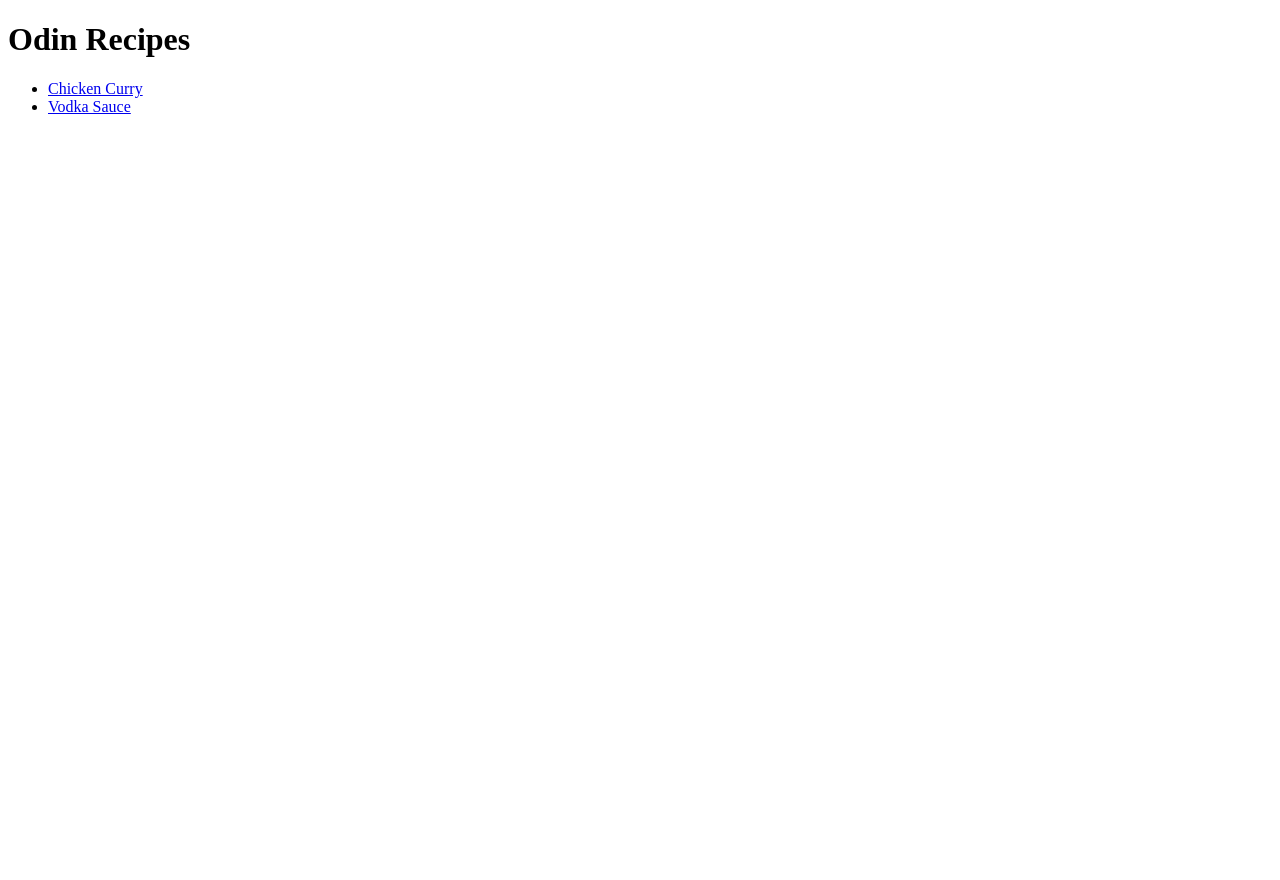
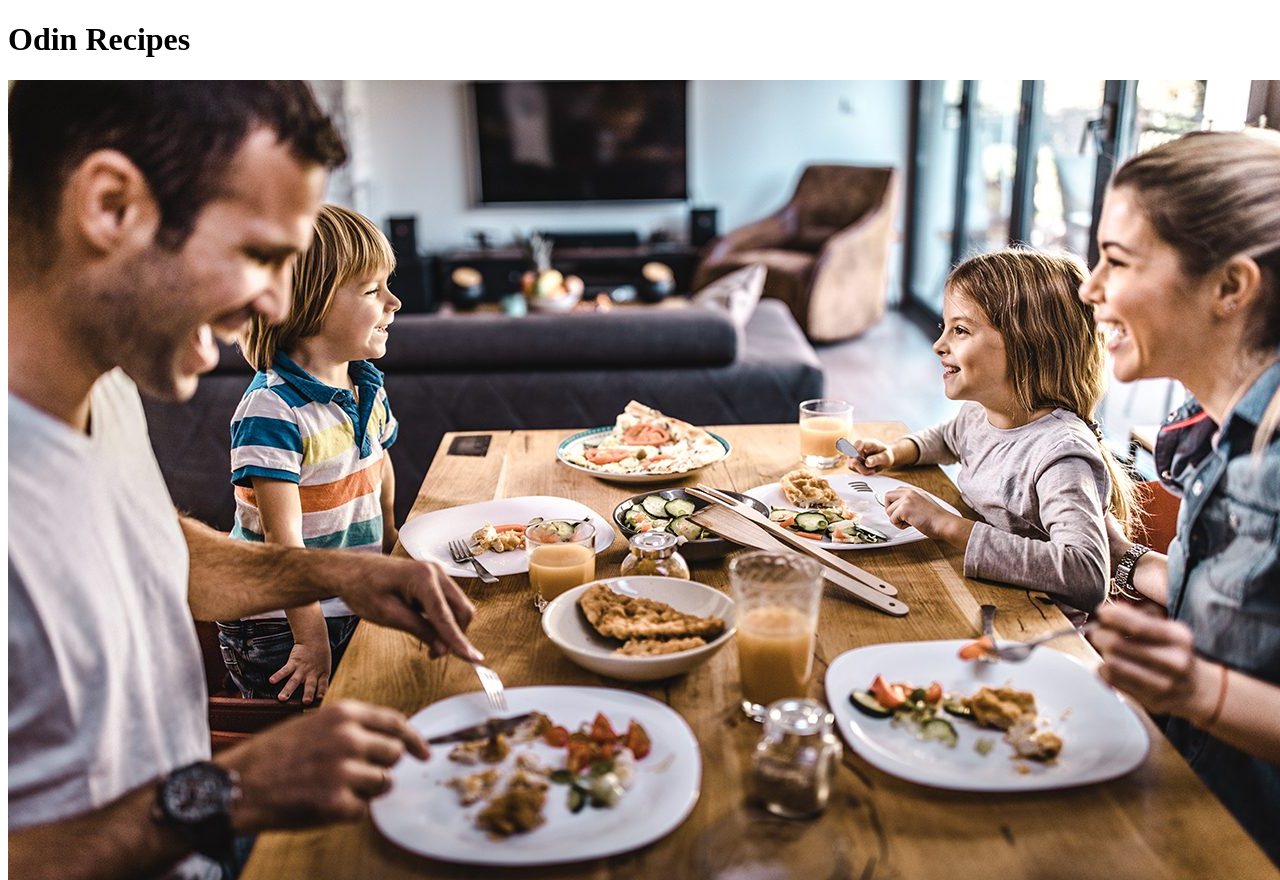
Before and after one commit to skothar3/odin-recipes, a plain HTML site: page index.html in a window 1280 px wide. Shown: the top 880 px of the page. Before the commit the page ends 800 px from the top, so only its background shows below. Drawn offline with Linux system fonts and the light colour scheme.

Commit message:
Add family dinner photo to homepage

```diff
--- a/index.html
+++ b/index.html
@@ -7,6 +7,7 @@
 
     <body>
         <h1>Odin Recipes</h1>
+        <img src="images/familydinner.jpg" alt="A happy family dinner">
         <ul>
             <li><a href="recipes/chickencurry.html">Chicken Curry</a></li>
             <li><a href="recipes/vodkasauce.html">Vodka Sauce</a></li>
```
Also changed, not shown: images/familydinner.jpg (added).
